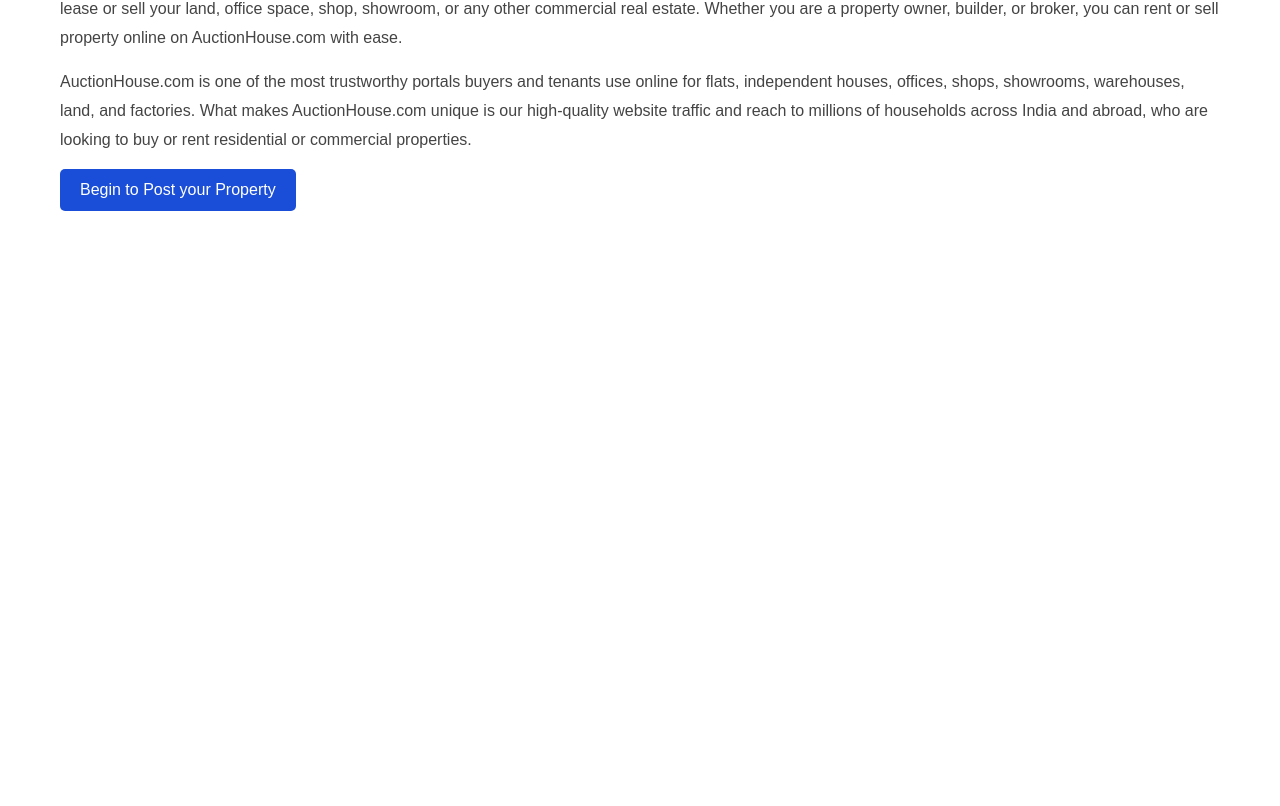
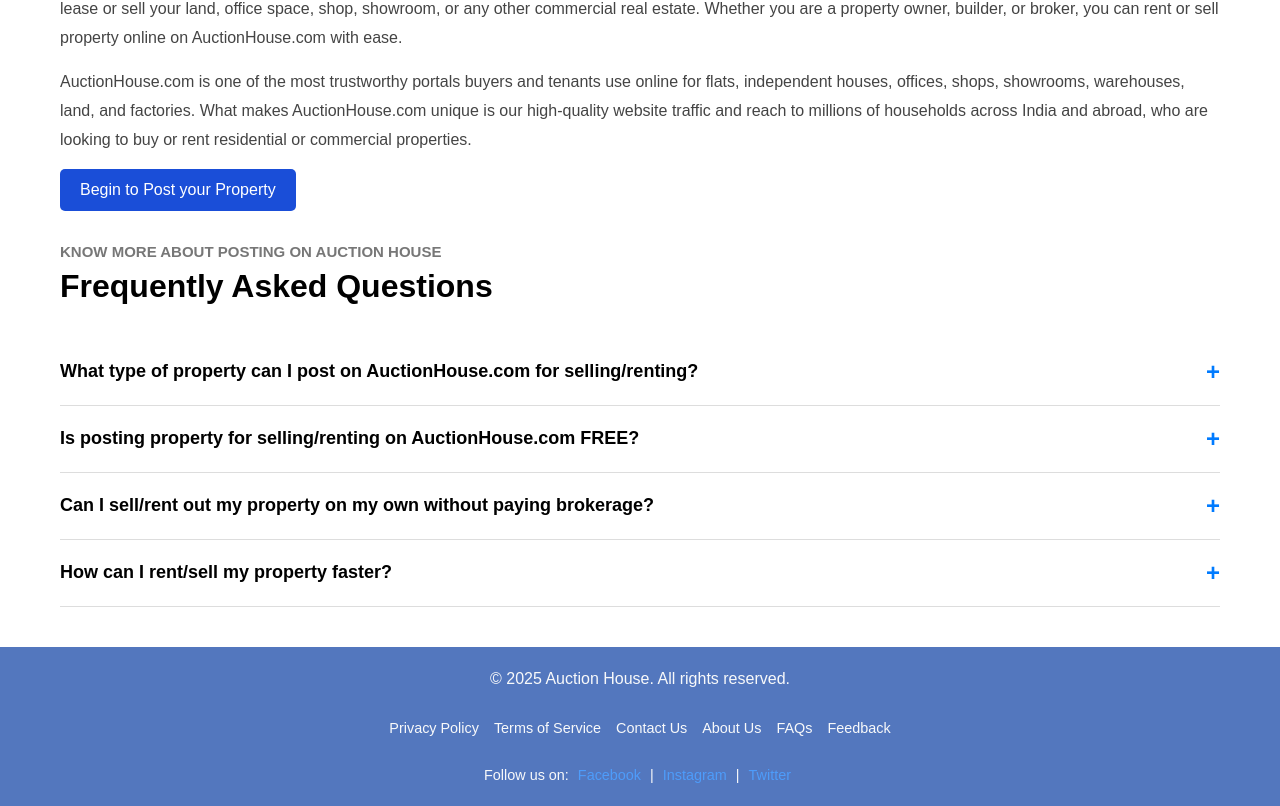
Before and after one commit to Yash990-bit/EstateEdge, a React (Vite) app: page /sell in a window 1280 px wide. Shown: the part 2289-3095 px from the top of the page. Before the commit the page ends 2530 px from the top, so only its background shows below. Built offline with nearby package versions, Linux system fonts and the light colour scheme.

Commit message:
add footer

```diff
--- a/src/assets/components/Auction.css
+++ b/src/assets/components/Auction.css
@@ -229,8 +229,8 @@
 }
 
 .auction-footer {
-  background-color: var(--footer-bg, #f0f0f0);
-  color: var(--footer-text, #333);
+  background-color:#ffffff;
+  color: #333;
   padding: 20px 0;
   margin-top: 40px;
   text-align: center;
--- a/src/assets/components/Sell.css
+++ b/src/assets/components/Sell.css
@@ -406,7 +406,7 @@
 
   .fast-benefits {
     font-size: 20px;
-    color: #333;
+    color:#777;
     margin-bottom: 10px;
   }
 
@@ -432,3 +432,101 @@
   .highlight-house {
     color:#637bd2;
   }
+
+  .content-wrapper {
+    max-width: 1200px;
+    margin: 0 auto;
+    padding: 0 20px;
+  }
+
+  .more-fast{
+    color:#777;
+    font-size: 15px;
+    font-weight: 600;
+  }
+  .faq-container {
+    width: 100%;
+    margin-top: 30px;
+  }
+
+  .faq-item {
+    border-bottom: 1px solid #ddd;
+    padding: 15px 0;
+  }
+
+  .faq-question {
+    font-weight: bold;
+    font-size: 18px;
+    cursor: pointer;
+    display: flex;
+    justify-content: space-between;
+    align-items: center;
+  }
+
+  .faq-answer {
+    margin-top: 10px;
+    font-size: 16px;
+    color: #333;
+    transition: all 0.3s ease;
+  }
+
+  .faq-icon {
+    font-size: 24px;
+    color: #007bff;
+  }
+
+  .feed {
+    background-color:#5377be;
+    color: #f8f9fa;
+    padding: 20px 0;
+    text-align: center;
+    margin-top: 40px;
+  }
+
+  .feed-content {
+    max-width: 1200px;
+    margin: 0 auto;
+    display: flex;
+    flex-direction: column;
+    align-items: center;
+    gap: 15px;
+  }
+
+  .feed-links {
+    list-style: none;
+    display: flex;
+    flex-wrap: wrap;
+    gap: 15px;
+    padding: 0;
+    margin: 10px 0;
+  }
+
+  .feed-links li {
+    display: inline;
+  }
+
+  .feed-links a {
+    color: #f8f9fa;
+    text-decoration: none;
+    font-size: 0.9rem;
+    transition: color 0.3s;
+  }
+
+  .feed-links a:hover {
+    color:#000000;
+  }
+
+  .feed-note {
+    font-size: 0.9rem;
+  }
+
+  .feed-note a {
+    color: #4e9cfa;
+    margin: 0 5px;
+    text-decoration: none;
+    transition: color 0.3s;
+  }
+
+  .feed-note a:hover {
+    color: #d4e6ff;
+  }
--- a/src/assets/components/Sell.jsx
+++ b/src/assets/components/Sell.jsx
@@ -1,4 +1,4 @@
-import React from 'react';
+import React,{useState} from 'react';
 import './Sell.css';
 import propertyImage from '../../assets/sell/property.png';
 import docs from '../../assets/sell/docs.png';
@@ -50,7 +50,29 @@
     },
   ];
 
+  const faqData=[
+    {
+      question: "What type of property can I post on AuctionHouse.com for selling/renting?",
+      answer: "As an owner, agent, or builder, you can post all types of residential and commercial properties for rent, lease, or sale. AuctionHouse.com is the best property portal to sell or rent your property fast!",
+    },
+    {
+      question: "Is posting property for selling/renting on AuctionHouse.com FREE?",
+      answer: "Yes, you can post your property online for free. There are no charges involved. All buyer/tenant enquiries will be shared with you completely free of cost.",
+    },
+    {
+      question: "Can I sell/rent out my property on my own without paying brokerage?",
+      answer: "Yes, as a property owner, you can sell or rent your property online using our free service without involving any real estate agents.",
+    },
+    {
+      question: "How can I rent/sell my property faster?",
+       answer: "Make your property listings as detailed as possible to get more visibility and relevant buyers or tenants.For more information you can call +91 9999 999 999.",
+    },
+  ];
 
+  const [activeIndex, setActiveIndex] = useState(null);
+  const toggle = (index) => {
+    setActiveIndex(activeIndex === index ? null : index);
+  };
 
   return (
     <>
@@ -152,7 +174,7 @@
       ))}
       {posts.map((item) => (
         <div key={`dup-${item.id}`} className="posted-card">
-          <img src={house} alt="Icon" className="posted-icon" />
+          <img src={house} alt="Icon" className="posted-icon"/>
           <div className="posted-info">
             <strong>{item.user}</strong> {item.post}
             <p className="posted-time">{item.time}</p>
@@ -177,9 +199,45 @@
       What makes AuctionHouse.com unique is our high-quality website traffic and reach to millions of households across India and abroad, who are looking to buy or rent residential or commercial properties.
     </p>
     <button className="begin-btn" onClick={scrollToForm}>Begin to Post your Property</button>
-  </div>
+    </div>
 
-    </>
+    <div className="content-wrapper">
+      <h4 className="more-fast">KNOW MORE ABOUT POSTING ON AUCTION HOUSE</h4>
+      <h2 className="more-faster">Frequently Asked Questions</h2>
+      <div className="faq-container">
+          {faqData.map((item, index) => (
+            <div key={index} className="faq-item">
+              <div className="faq-question" onClick={() => toggle(index)}>
+                {item.question}
+                <span className="faq-icon">{activeIndex === index ? "-" : "+"}</span>
+              </div>
+              {activeIndex === index && (
+                <div className="faq-answer">
+                  {item.answer}
+                </div>
+              )}
+            </div>
+          ))}
+        </div>
+      </div>
+
+  <footer className="feed">
+    <div className="feed-content">
+      <p>&copy; 2025 Auction House. All rights reserved.</p>
+      <ul className="feed-links">
+        <li><a href="#">Privacy Policy</a></li>
+        <li><a href="#">Terms of Service</a></li>
+        <li><a href="#">Contact Us</a></li>
+        <li><a href="#">About Us</a></li>
+        <li><a href="#">FAQs</a></li>
+        <li><a href="#">Feedback</a></li>
+      </ul>
+      <p className="feed-note">Follow us on:
+      <a href="#"> Facebook</a> | <a href="#">Instagram</a> | <a href="#">Twitter</a>
+      </p>
+    </div>
+  </footer>
+  </>
   );
 }
 
```
